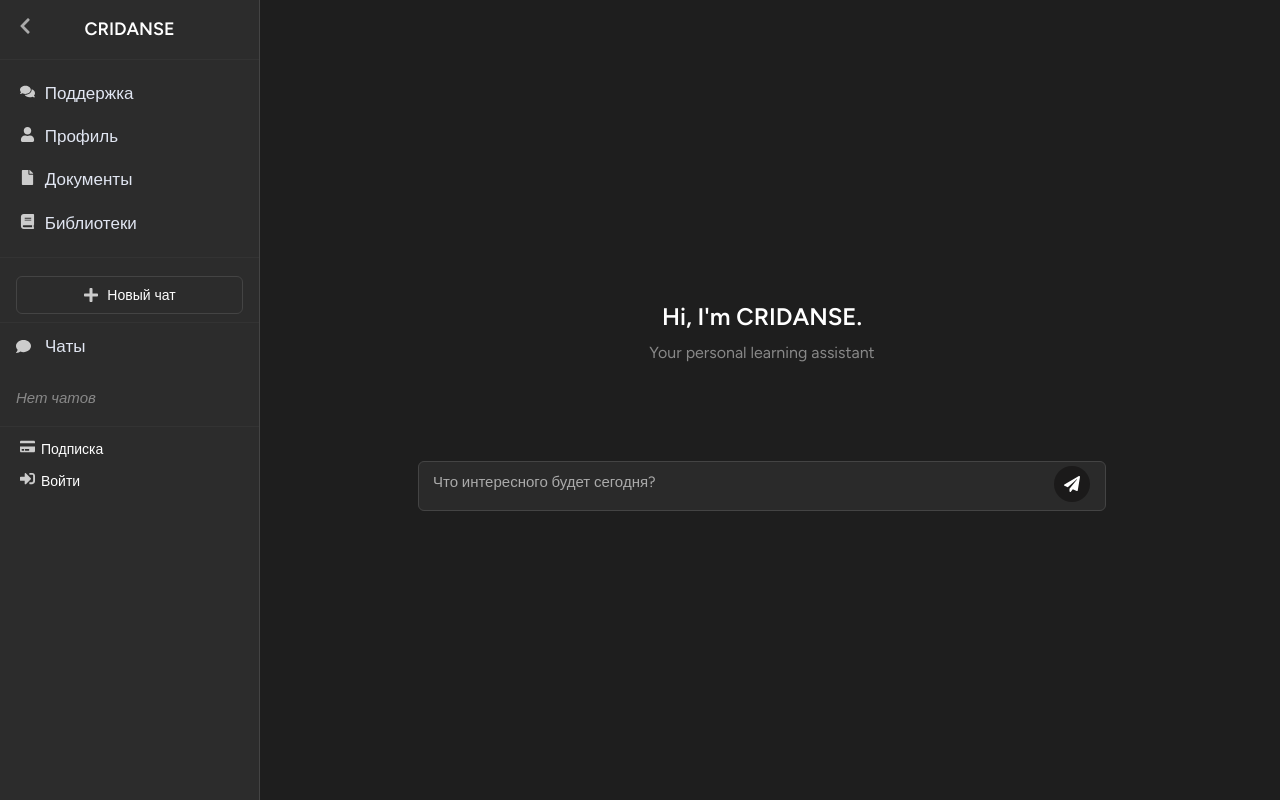
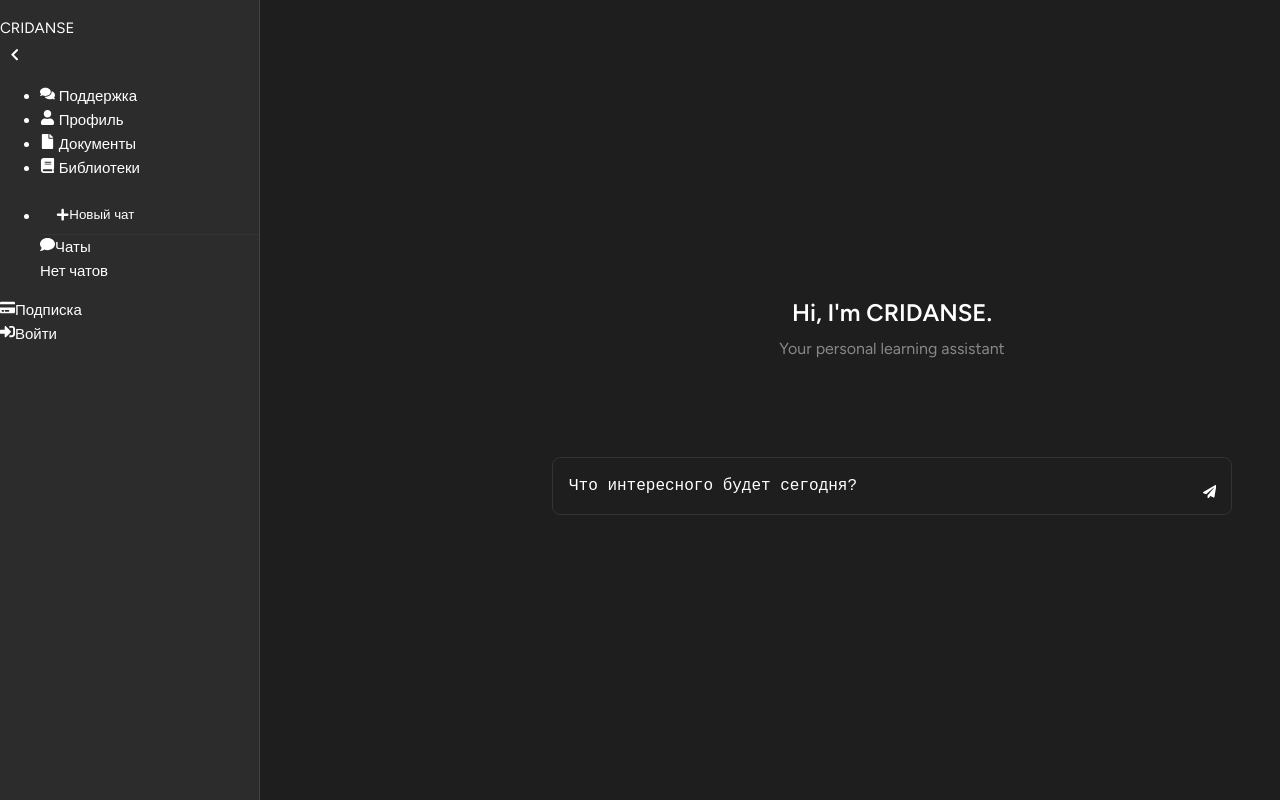
Before and after one commit to Maricvs/CRIDANSE, a React (Vite) app in the folder frontend/: page / in a window 1280 px wide. Built offline with nearby package versions, Linux system fonts and the light colour scheme.

Commit message:
fix: исправлены стили для мобильной версии - сайдбар, иконки и поле ввода

```diff
--- a/frontend/src/App.css
+++ b/frontend/src/App.css
@@ -117,6 +117,7 @@ html, body, #root {
     padding: 0;
     overflow-x: hidden;
     margin: 0;
+    height: calc(100vh - 80px);
   }
 
   .auth-container {
--- a/frontend/src/ChatField.css
+++ b/frontend/src/ChatField.css
@@ -64,6 +64,7 @@
   width: 100%;
   padding: 1rem;
   box-sizing: border-box;
+  background-color: var(--bg-color);
 }
 
 .chat-wrapper {
@@ -123,28 +124,29 @@
 
 /* Поле ввода */
 .chat-input {
-  flex: 1;
   width: 100%;
-  padding: 10px 14px;
-  font-size: 15px;
-  line-height: 1.4;
-  border: 1px solid #444;
-  border-radius: 6px;
+  padding: 1rem;
+  padding-right: 3.5rem;
+  border: 1px solid var(--border-color);
+  border-radius: 8px;
+  background-color: var(--input-bg);
+  color: var(--text-color);
+  font-size: 16px;
+  line-height: 1.5;
+  resize: none;
+  min-height: 56px;
+  max-height: 200px;
+  box-sizing: border-box;
+  transition: border-color 0.2s ease;
+}
+
+.chat-input:focus {
   outline: none;
-  background-color: #2a2a2a;
-  color: white;
-  resize: none;
-  min-height: 50px;
-  max-height: 160px;
-  overflow-y: auto;
-  font-family: 'Figtree', sans-serif;
-  box-sizing: border-box;
+  border-color: var(--accent-color);
 }
 
 .chat-input::placeholder {
-  color: #aaa;
-  font-family: 'Figtree', sans-serif;
-  font-size: 15px;
+  color: var(--text-secondary);
 }
 
 .chat-textarea {
@@ -165,30 +167,26 @@
 /* Кнопка отправки */
 .send-button {
   position: absolute;
-  right: 2rem;
+  right: 1.5rem;
   bottom: 1rem;
+  background: none;
+  border: none;
+  color: var(--text-secondary);
+  cursor: pointer;
   padding: 0.5rem;
-  font-size: 1rem;
-  background: #1b1a1a;
-  color: white;
-  border: none;
-  border-radius: 50%;
-  width: 2.25rem;
-  height: 2.25rem;
   display: flex;
   align-items: center;
   justify-content: center;
-  cursor: pointer;
-  z-index: 101;
+  transition: color 0.2s ease;
 }
 
 .send-button:hover {
-  background: #4d4b4b;
+  color: var(--accent-color);
 }
 
 .send-button:disabled {
+  color: var(--text-tertiary);
   cursor: not-allowed;
-  opacity: 0.5;
 }
 
 .send-button.active .send-icon {
@@ -243,9 +241,10 @@
     bottom: 0;
     left: 0;
     right: 0;
-    background-color: #1e1e1e;
+    background-color: var(--bg-color);
     z-index: 100;
     padding: 0.5rem;
+    border-top: 1px solid var(--border-color);
   }
 
   .chat-input {
--- a/frontend/src/Sidebar.css
+++ b/frontend/src/Sidebar.css
@@ -8,414 +8,235 @@ a:hover {
 }
 
 .sidebar {
-  top: 0;
-  left: 0;
   width: 260px;
-  height: 100vh;
-  background-color: #1e1e1e;
-  color: white;
+  background-color: var(--bg-color);
+  border-right: 1px solid var(--border-color);
   display: flex;
   flex-direction: column;
-  border-right: 1px solid #333;
-  z-index: 999;
-  transform: translateX(0);
-  transition: transform 0.3s ease-in-out, opacity 0.2s ease-in-out;
-  overflow-x: hidden;
-  position: fixed;
-  touch-action: none;
+  transition: all 0.3s ease;
+  position: relative;
+  z-index: 1000;
+}
+
+.sidebar.collapsed {
+  width: 60px;
 }
 
 .sidebar.expanded {
   width: 260px;
-  max-width: 260px;
-  opacity: 1;
-  transition: width 0.3s ease, opacity 0.3s ease;
-  pointer-events: auto;
-  flex-shrink: 0;
 }
 
-.sidebar.collapsed {
-  width: 0;
-  opacity: 0;
-  transition: width 0.3s ease, opacity 0.3s ease;
-  pointer-events: none;
-  overflow: hidden;
+.sidebar-header {
+  display: flex;
+  align-items: center;
+  justify-content: space-between;
+  padding: 1rem;
+  border-bottom: 1px solid var(--border-color);
 }
 
-.sidebar-section li,
-.chat-link {
-  display: flex;
-  align-items: center;
-  gap: 10px;
+.sidebar-header h1 {
+  margin: 0;
+  font-size: 1.5rem;
+  color: var(--text-color);
+  white-space: nowrap;
+  overflow: hidden;
+  text-overflow: ellipsis;
 }
 
-.icon {
-  margin-right: 6px;
-}
-
-.sidebar.collapsed .chat-list,
-.sidebar.collapsed .chat-link-content,
-.sidebar.collapsed .sidebar-section,
-.sidebar.collapsed .sidebar-footer span {
+.sidebar-header.collapsed h1 {
   display: none;
 }
 
-.sidebar-content {
-  opacity: 1;
-  transition: opacity 0.25s ease-in-out;
-  width: 100%;
-  max-width: 100%;
-  overflow-x: hidden;
-}
-
-.sidebar.collapsed .sidebar-content {
-  opacity: 0;
-  pointer-events: none;
-}
-
-.sidebar-logo {
-  position: relative;
-  height: 60px;
+.sidebar-toggle {
+  background: none;
+  border: none;
+  color: var(--text-color);
+  cursor: pointer;
+  padding: 0.5rem;
   display: flex;
   align-items: center;
   justify-content: center;
-  font-size: 18px;
-  font-weight: bold;
-  border-bottom: 1px solid #333;
-  background-color: #2c2c2c;
-  flex-shrink: 0;
-}
-
-.sidebar-toggle {
-  position: absolute;
-  left: 10px;
-  top: 16px;
-  background: none;
-  border: none;
-  color: #aaa;
-  cursor: pointer;
-  font-size: 18px;
-  z-index: 10;
+  transition: transform 0.3s ease;
 }
 
 .sidebar-toggle:hover {
-  color: white;
+  color: var(--accent-color);
 }
 
-.sidebar-toggle-fixed {
-  position: fixed;
-  top: 14px;
-  left: 14px;
-  background: none;
-  border: none;
-  color: #ccc;
-  cursor: pointer;
-  font-size: 20px;
-  z-index: 1000;
-  padding: 8px;
-  border-radius: 50%;
-  background-color: rgba(0, 0, 0, 0.5);
+.sidebar-toggle.collapsed {
+  transform: rotate(180deg);
 }
 
-.sidebar-toggle-fixed:hover {
-  color: white;
+.sidebar-content {
+  flex: 1;
+  overflow-y: auto;
+  padding: 1rem 0;
 }
 
-.sidebar-section {
-  padding: 12px 0;
-  border-bottom: 1px solid #333;
-  flex-shrink: 0;
+.sidebar-content::-webkit-scrollbar {
+  width: 6px;
 }
 
-.sidebar-section li span,
-.sidebar-nav li span {
-  font-size: 17px;
-  font-weight: 500;
-  color: #e1e6f2;
-  list-style: none;
+.sidebar-content::-webkit-scrollbar-track {
+  background: transparent;
 }
 
-.sidebar-nav {
-  flex: 1;
-  padding-top: 10px;
-  list-style: none;
-  overflow: hidden;
-  display: flex;
-  flex-direction: column;
+.sidebar-content::-webkit-scrollbar-thumb {
+  background: var(--border-color);
+  border-radius: 3px;
 }
 
-.sidebar-nav > ul > li {
-  list-style: none;
+.sidebar-content::-webkit-scrollbar-thumb:hover {
+  background: var(--accent-color);
 }
 
-.sidebar-nav > ul {
+.chat-list {
   list-style: none;
   padding: 0;
   margin: 0;
 }
 
-.sidebar-section ul {
-  list-style: none;
-  padding: 0;
-  margin: 0;
+.chat-item {
+  display: flex;
+  align-items: center;
+  padding: 0.75rem 1rem;
+  cursor: pointer;
+  transition: background-color 0.2s ease;
+  border-bottom: 1px solid var(--border-color);
+  color: var(--text-color);
+  text-decoration: none;
+  white-space: nowrap;
+  overflow: hidden;
 }
 
-.sidebar-section li {
-  padding: 8px 20px;
+.chat-item:hover {
+  background-color: var(--hover-color);
+}
+
+.chat-item.active {
+  background-color: var(--accent-color);
+  color: white;
+}
+
+.chat-item.active .chat-icon {
+  color: white;
+}
+
+.chat-icon {
+  margin-right: 1rem;
+  color: var(--text-color);
+  flex-shrink: 0;
   display: flex;
   align-items: center;
-  gap: 10px;
-  cursor: pointer;
-  transition: background-color 0.2s;
+  justify-content: center;
+  width: 24px;
+  height: 24px;
 }
 
-.sidebar-section li:hover {
-  background-color: #2a2a2a;
+.chat-title {
+  flex: 1;
+  overflow: hidden;
+  text-overflow: ellipsis;
+  white-space: nowrap;
 }
 
-.chat-link {
+.chat-item.collapsed .chat-title {
+  display: none;
+}
+
+.chat-actions {
+  display: flex;
+  gap: 0.5rem;
+  opacity: 0;
+  transition: opacity 0.2s ease;
+}
+
+.chat-item:hover .chat-actions {
+  opacity: 1;
+}
+
+.chat-actions button {
+  background: none;
+  border: none;
+  color: var(--text-color);
+  cursor: pointer;
+  padding: 0.25rem;
   display: flex;
   align-items: center;
-  gap: 8px;
-  padding: 10px 16px;
-  cursor: pointer;
-  border-top: 1px solid #333;
-  font-size: 16px;
-  font-weight: 500;
-  color: #e1e6f2;
+  justify-content: center;
+  transition: color 0.2s ease;
 }
 
-.chat-link:hover {
-  background-color: #2a2a2a;
+.chat-actions button:hover {
+  color: var(--accent-color);
 }
 
-.chat-link-content {
-  display: flex;
-  align-items: center;
-  gap: 6px;
-}
-
-.chat-list {
-  list-style: none;
-  padding: 0;
-  margin: 8px 0;
-  width: 100%;
-  max-width: 100%;
-}
-
-.chat-list li {
-  margin: 4px 0;
-}
-
-.chat-list li.no-chats {
-  padding: 8px 16px;
-  color: #888;
-  font-style: italic;
-}
-
-.chat-list li a {
-  display: block;
-  padding: 8px 16px;
-  color: #e1e6f2;
-  text-decoration: none;
-  border-radius: 6px;
-  transition: all 0.2s ease;
-  background-color: transparent;
-  width: 100%;
-  max-width: 100%;
-  box-sizing: border-box;
-  white-space: nowrap;
-  overflow: hidden;
-  text-overflow: ellipsis;
-}
-
-.chat-list li.active a {
-  background-color: #3c3c3c;
-  font-weight: 500;
-}
-
-.chat-list li a:hover {
-  background-color: #2c2c2c;
-  transform: translateX(2px);
-  box-shadow: 0 2px 4px rgba(0, 0, 0, 0.1);
-}
-
-.chat-list li.renaming a {
-  opacity: 0.7;
-  transition: opacity 0.3s ease;
-}
-
-.chat-list li input {
-  width: calc(100% - 32px);
-  margin: 0 16px;
-  padding: 8px 12px;
-  background: #2c2c2c;
-  border: 1px solid #444;
-  border-radius: 6px;
-  color: #fff;
-  font-size: 14px;
-  outline: none;
-  box-sizing: border-box;
-  max-width: calc(100% - 32px);
-}
-
-.chat-list li input:focus {
-  border-color: #666;
-  background: #333;
-}
-
-.chat-scrollable {
-  flex: 1;
-  overflow-y: auto;
-  overflow-x: hidden;
-  width: 100%;
-  max-width: 100%;
-  -webkit-overflow-scrolling: touch;
-}
-
-/* Добавь в Sidebar.css или global css */
-.context-menu {
-  position: fixed;
-  background-color: #1e1e1e;
-  border: 1px solid #2d2d2d;
-  box-shadow: 0 4px 12px rgba(0, 0, 0, 0.5);
-  border-radius: 6px;
-  padding: 4px 0;
-  z-index: 9999;
-  width: 180px;
-  color: #ddd;
-  font-size: 14px;
-}
-
-.context-menu-item {
-  display: flex;
-  align-items: center;
-  padding: 8px 12px;
-  cursor: pointer;
-  transition: background 0.2s;
-}
-
-.context-menu-item:hover {
-  background-color: #333;
-  color: #fff;
-}
-
-.context-menu-item svg {
-  margin-right: 8px;
-  opacity: 0.7;
-}
-
-.icon {
-  display: inline-block;
-  vertical-align: inherit;
-  font-size: 15px;
-  color: #ccc;
-}
-
-.sidebar-footer {
-  padding: 12px 20px;
-  border-top: 1px solid #333;
-  background-color: #2c2c2c;
-  display: flex;
-  flex-direction: column;
-  gap: 10px;
-  flex-shrink: 0;
-  position: sticky;
-  bottom: 0;
-  width: 100%;
-}
-
-.subscription-link {
-  display: flex;
-  align-items: center;
-  gap: 10px;
-  font-size: 14px;
-}
-
-.user-greeting {
-  display: flex;
-  align-items: center;
-  justify-content: space-between;
-  gap: 10px;
-  font-size: 14px;
-}
-
-.logout-button {
-  background: none;
-  border: none;
-  color: #ccc;
-  cursor: pointer;
-  padding: 4px 8px;
-  font-size: 14px;
-  display: flex;
-  align-items: center;
-  gap: 4px;
-  transition: color 0.2s;
-}
-
-.logout-button:hover {
+.chat-actions button.delete:hover {
   color: #ff4444;
 }
 
 .new-chat-button {
-  width: calc(100% - 32px);
-  margin: 8px 16px;
-  padding: 10px;
-  background-color: #2c2c2c;
-  border: 1px solid #444;
-  border-radius: 6px;
-  color: #fff;
-  font-size: 14px;
-  cursor: pointer;
   display: flex;
   align-items: center;
-  justify-content: center;
-  gap: 8px;
+  padding: 0.75rem 1rem;
+  background: none;
+  border: none;
+  color: var(--text-color);
+  cursor: pointer;
+  transition: background-color 0.2s ease;
+  width: 100%;
+  text-align: left;
+  border-bottom: 1px solid var(--border-color);
 }
 
 .new-chat-button:hover {
-  background-color: #3c3c3c;
+  background-color: var(--hover-color);
 }
 
-.new-chat-button .icon {
-  font-size: 16px;
-  margin-right: 0;
+.new-chat-button .chat-icon {
+  margin-right: 1rem;
+  color: var(--accent-color);
+}
+
+.new-chat-button span {
+  white-space: nowrap;
+}
+
+.new-chat-button.collapsed span {
+  display: none;
 }
 
 @media (max-width: 767px) {
-  .sidebar.expanded {
-    width: 100%;
-    max-width: 100%;
+  .sidebar {
+    position: fixed;
+    top: 0;
+    left: 0;
+    height: 100vh;
+    transform: translateX(-100%);
+    z-index: 1000;
+    width: 260px;
   }
 
-  .sidebar-content {
-    padding: 0 10px;
+  .sidebar.expanded {
+    transform: translateX(0);
   }
 
-  .chat-list li a {
-    padding: 8px 12px;
+  .sidebar.collapsed {
+    transform: translateX(-100%);
   }
 
-  .chat-list li input {
-    margin: 0 12px;
-    width: calc(100% - 24px);
-    max-width: calc(100% - 24px);
+  .sidebar-overlay {
+    display: block;
+    position: fixed;
+    top: 0;
+    left: 0;
+    right: 0;
+    bottom: 0;
+    background-color: rgba(0, 0, 0, 0.5);
+    z-index: 999;
   }
 
-  .sidebar-section li {
-    padding: 8px 12px;
-  }
-
-  .chat-link {
-    padding: 8px 12px;
+  .sidebar-overlay.hidden {
+    display: none;
   }
 }
-
-.chat-list li a.active-chat {
-  background-color: #3c3c3c;
-  font-weight: 500;
-}
-
-.chat-list li a.active-chat:hover {
-  background-color: #444;
-}
```
